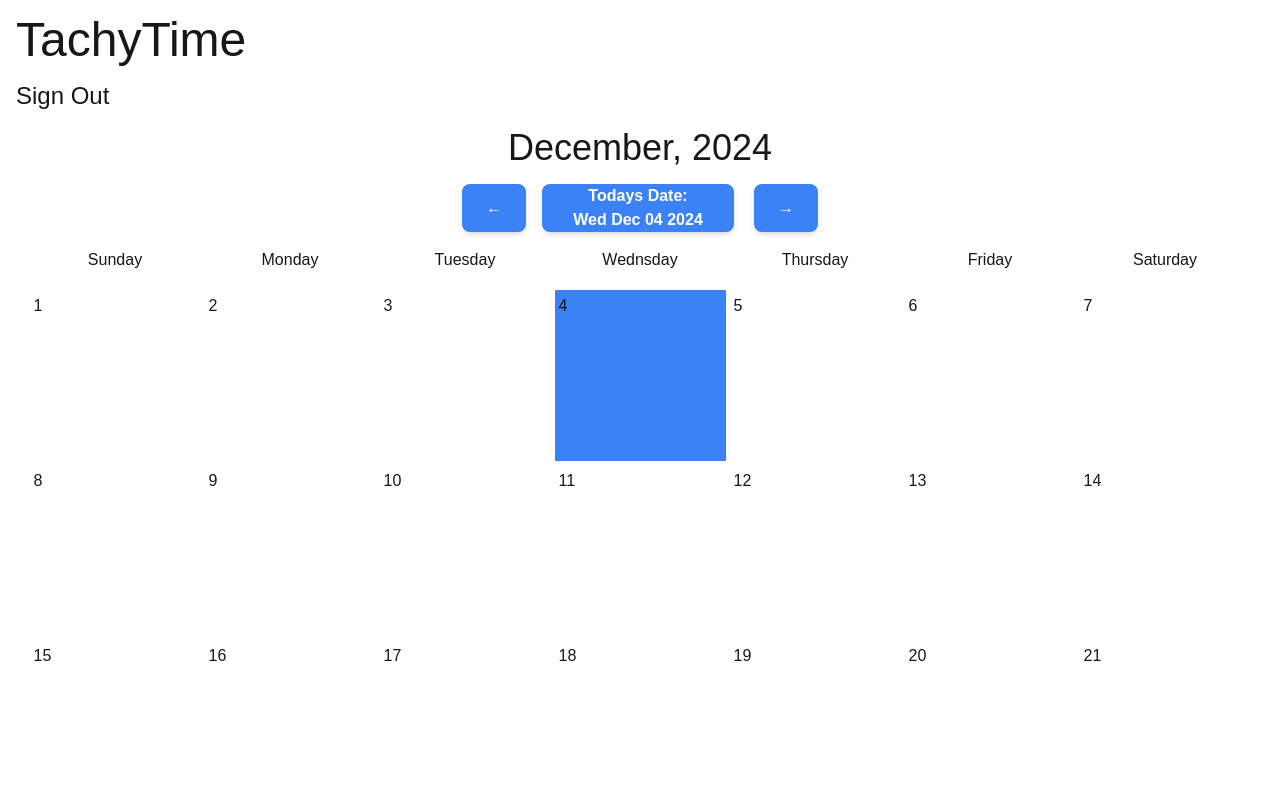
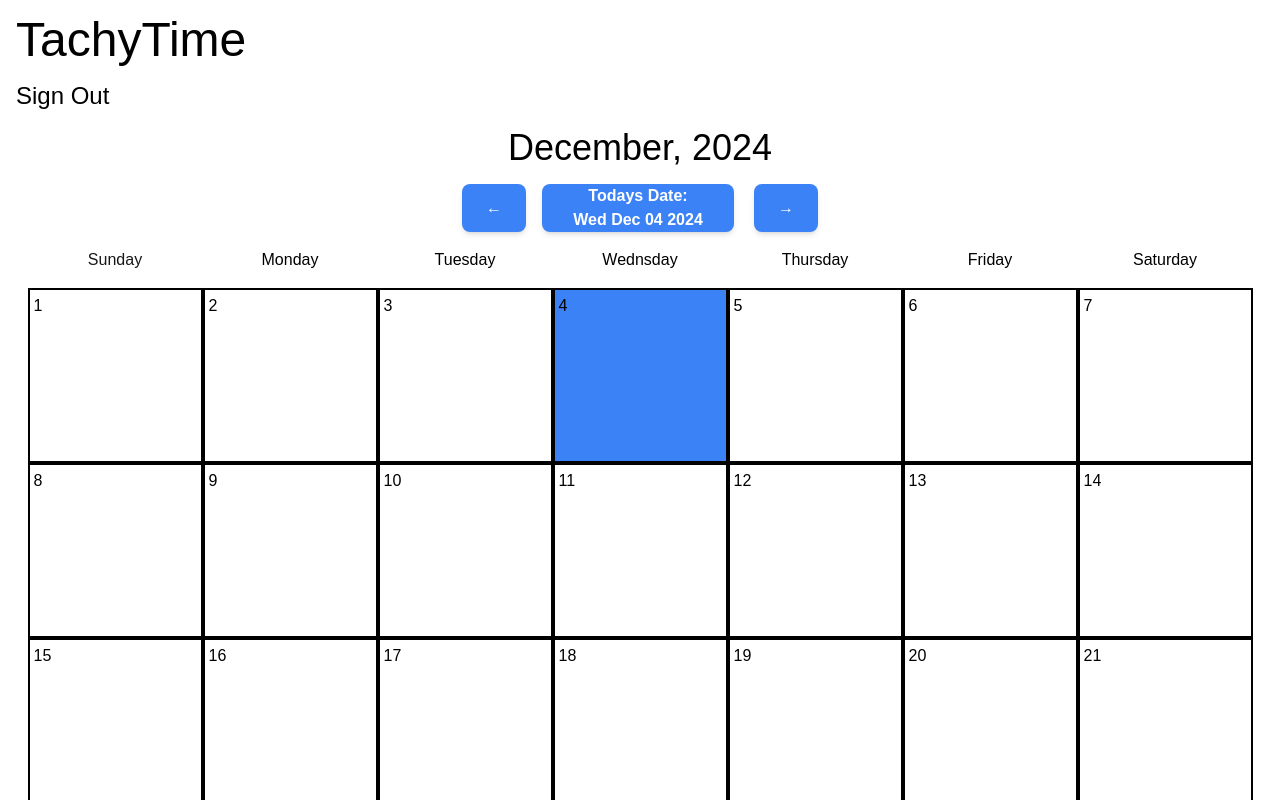
Before and after one commit to binfang1/tachytime, a Next.js app: page / in a window 1280 px wide. Both pictures are taken after a click on the element "Sign in". Shown: the top 800 px of the page. Built offline with nearby package versions, Linux system fonts and the light colour scheme.

Commit message:
Updates to styling

```diff
--- a/app/components/Calendar/calendar.js
+++ b/app/components/Calendar/calendar.js
@@ -91,12 +91,12 @@ export default function App() {
 
     return (
         <main>
-            <h1 className="text-5xl mt-4 ml-4">TachyTime</h1>
+            <h1 className="text-5xl mt-4 ml-4 dark:text-white text-black">TachyTime</h1>
             {change ? (
                 <div>
-                    <p className="text-2xl hover:cursor-pointer hover:underline mt-4 ml-4" onClick={() => setChange(!change)}>Sign Out</p>
+                    <p className="text-2xl hover:cursor-pointer hover:underline mt-4 ml-4 dark:text-white text-black" onClick={() => setChange(!change)}>Sign Out</p>
 
-                    <h1 className = "text-center text-4xl mt-4">{getMonthYear(date)}</h1>
+                    <h1 className = "text-center text-4xl mt-4 dark:text-white text-black">{getMonthYear(date)}</h1>
                     <div className = "flex gap-4 justify-center mt-4">
                         <button type = "button" className = "w-16 bg-blue-500 text-white font-semibold rounded-lg shadow-md hover:bg-blue-700 focus:outline-none focus:ring-2 disabled:bg-gray-400 focus:ring-blue-400 focus:ring-opacity-75" onClick = {decreaseDate}>←</button>
                         <button type = "button" className = "w-48 bg-blue-500 text-white font-semibold rounded-lg shadow-md hover:bg-blue-700 focus:outline-none focus:ring-2 disabled:bg-gray-400 focus:ring-blue-400 focus:ring-opacity-75" onClick = {getCurrentDay}>Todays Date:<br/>{today.toDateString()}</button>
@@ -104,21 +104,21 @@ export default function App() {
                     </div>
                     <ul className = "grid grid-cols-7 w-[1225px] mt-4 mb-12 m-auto justify-items-center">
                         <li className = "mb-4">Sunday</li>
-                        <li className = "">Monday</li>
-                        <li className = "">Tuesday</li>
-                        <li className = "">Wednsday</li>
-                        <li className = "">Thursday</li>
-                        <li className = "">Friday</li>
-                        <li className = "">Saturday</li>
+                        <li className = "dark:text-white text-black">Monday</li>
+                        <li className = "dark:text-white text-black">Tuesday</li>
+                        <li className = "dark:text-white text-black">Wednsday</li>
+                        <li className = "dark:text-white text-black">Thursday</li>
+                        <li className = "dark:text-white text-black">Friday</li>
+                        <li className = "dark:text-white text-black">Saturday</li>
                         {day.map(data => (
                             <li key = {data[0]}>
                             {data[1] === "inactive" ? (
-                                <div className = "box-border h-[175px] w-[175px] border-2 border-gray-500 text-center hover:cursor-pointer hover:bg-blue-700" onClick={(e) => openPopup(e, data, data[5])}>
+                                <div className = "dark:text-gray-500 text-gray-400 box-border h-[175px] w-[175px] border-[2px] dark:border-gray-500 border-gray-400 text-center hover:cursor-pointer hover:bg-blue-700 hover:text-white" onClick={(e) => openPopup(e, data, data[5])}>
                                     <p className = "text-left ml-1 mt-1">{data[2]}</p>
                                     {data[4] ? (
-                                        <ul>
+                                        <ul className = "text-left ml-3 mt-1 mr-3">
                                             {data[4].map(tasks => (
-                                                <li key = {makeid(8)}>{tasks}</li>
+                                                <li className = "border rounded-full pl-2 mb-3" key = {makeid(8)}>{tasks}</li>
                                             ))}
                                         </ul>
                                     ) : (
@@ -128,12 +128,12 @@ export default function App() {
                             ) :
 
                             (data[3] === "today" ? (
-                                <div className = "box-border h-[175px] w-[175px] border-2 border-white text-center bg-blue-500 hover:cursor-pointer hover:bg-blue-700" onClick={(e) => openPopup(e, data, data[5])}>
+                                <div className = "dark:text-white text-black box-border h-[175px] w-[175px] border-[2px] dark:border-white border-black text-center bg-blue-500 hover:cursor-pointer hover:bg-blue-700 hover:text-white" onClick={(e) => openPopup(e, data, data[5])}>
                                     <p className = "text-left ml-1 mt-1">{data[2]}</p>
                                     {data[4] ? (
-                                        <ul>
+                                        <ul className = "text-left ml-3 mt-1 mr-3">
                                             {data[4].map(tasks => (
-                                                <li key = {makeid(8)}>{tasks}</li>
+                                                <li className = "border rounded-full pl-2 mb-3" key = {makeid(8)}>{tasks}</li>
                                             ))}
                                         </ul>
                                     ) : (
@@ -143,12 +143,12 @@ export default function App() {
                             ) :
 
                             (
-                                <div className = "box-border h-[175px] w-[175px] border-2 border-white text-center hover:cursor-pointer hover:bg-blue-700" onClick={(e) => openPopup(e, data, data[5])}>
+                                <div className = "dark:text-white text-black box-border h-[175px] w-[175px] border-[2px] dark:border-white border-black text-center hover:cursor-pointer hover:bg-blue-700 hover:text-white" onClick={(e) => openPopup(e, data, data[5])}>
                                     <p className = "text-left ml-1 mt-1">{data[2]}</p>
                                     {data[4] ? (
-                                        <ul>
+                                        <ul className = "text-left ml-3 mt-1 mr-3">
                                             {data[4].map(tasks => (
-                                                <li key = {makeid(8)}>{tasks}</li>
+                                                <li className = "bg-blue-500 border-black dark:border-white dark:border-white text-white border rounded-full pl-2 mb-3" key = {makeid(8)}>{tasks}</li>
                                             ))}
                                         </ul>
                                     ) : (
```
